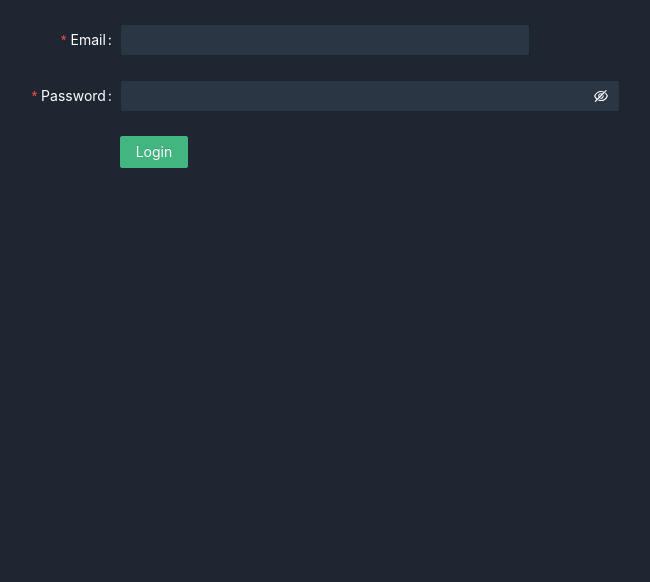
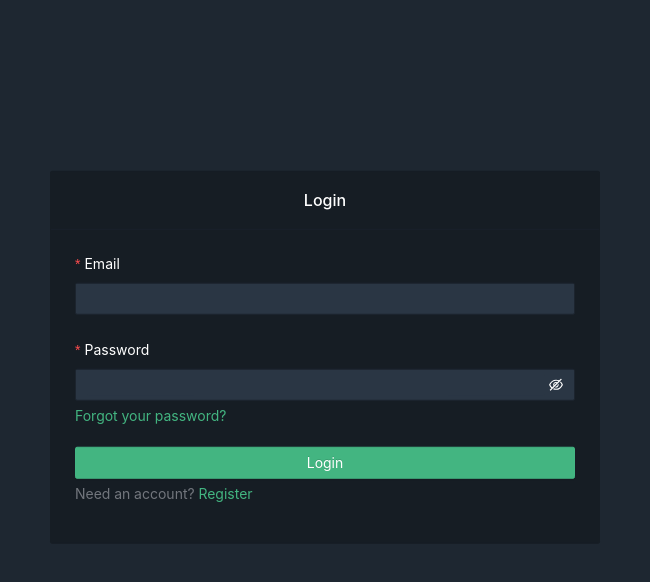
Before and after one commit to Kuldz/Users, a Next.js app: page /login in a window 1280 px wide. Shown: the top 582 px of the page, without its empty margins (315-965 px from the left). Built offline with nearby package versions, Linux system fonts and the light colour scheme.

Commit message:
Improved styles

```diff
--- a/pages/login.js
+++ b/pages/login.js
@@ -1,6 +1,6 @@
 import React, { useEffect, useState } from "react"
 import Head from "next/head"
-import { Form, Input, Button, Alert } from "antd"
+import { Form, Input, Button, Alert, Card } from "antd"
 import { signIn } from "next-auth/react"
 
 export default function Login () {
@@ -24,17 +24,23 @@ export default function Login () {
   }
 
   return (
-    <div className="site-layout-background" style={{ padding: 24, textAlign: "center" }}>
+    <div className="center">
       <Head>
         <title>Login</title>
       </Head>
-      <Form name="basic" onFinish={sendCredentials} labelCol={{ span: 8 }} wrapperCol={{ span: 8 }} initialValues={{ remember: true }} autoComplete="off">
+      <Card title="Login" bordered={true}>
+        <Form name="basic"
+        onFinish={sendCredentials}
+        initialValues={{ remember: true }}
+        autoComplete="off"
+        layout="vertical">
+
           <Form.Item label="Email" name="email" type="email"
             rules={[{ required: true, message: "Input email" }]}>
             <Input />
           </Form.Item>
 
-        <Form.Item label="Password" name="password" type="password"
+          <Form.Item label="Password" name="password" type="password" style={{ "margin-bottom": "4px" }}
             rules={[{ required: true, message: "Input password" }]}>
             <Input.Password />
           </Form.Item>
@@ -47,12 +53,21 @@ export default function Login () {
                 closable
               />
           )}
-        <Form.Item wrapperCol={{ offset: 8, span: 1 }}>
+
+          <a>Forgot your password?</a>
+
+          <Form.Item style={{ "margin-bottom": "4px" }}>
             <Button type="primary" htmlType="submit">
               Login
             </Button>
           </Form.Item>
+
+          <div>
+            <p style={{ display: "inline-block", color: "#72767D" }}>Need an account?<a href="/register"> Register</a></p>
+          </div>
+
         </Form>
+      </Card>
     </div>
   )
 }
--- a/styles/global.css
+++ b/styles/global.css
@@ -22,8 +22,9 @@ p {
 /* Button */
 
   .ant-btn-primary {
-    border-color: #43b581;
+    border-color: hsl(153, 46%, 49%);
     background: #43b581;
+    color:#ffffff;
   }
 
   .table-add {
@@ -35,11 +36,11 @@ p {
 
   .ant-btn:hover {
     border-color: #43b581;
-    color: #43b581;
+    color: #ffffff;
   }
 
   .ant-btn-primary:focus, .ant-btn-primary:hover {
-    border-color: #5edaa2;
+    border-color: hsl(153, 63%, 61%);
     background: #5edaa2;
   }
 
@@ -58,6 +59,25 @@ p {
     color:#ffffff;
   }
 
+  .ant-card-head-title {
+    color:#ffffff;
+    text-align: center;
+  }
+
+  .ant-card-bordered {
+    border: 1px solid #161d24;
+    background-color: #161d24;
+  }
+
+  .ant-card a {
+    color: #43b581;
+  }
+
+  .ant-card-head {
+    background-color: #161d24;
+    border-bottom: 1px solid #1c242e;
+  }
+
 /* Form */
 
   .ant-form-item-label>label {
@@ -74,6 +94,11 @@ p {
 
   .ant-form-item-has-error .ant-input-number, .ant-form-item-has-error .ant-picker {
     background: #2a3644;
+  }
+
+  .ant-form-item .ant-btn {
+    width: 500px;
+    margin-top: 20px;
   }
 
 /* Input */
@@ -157,12 +182,13 @@ p {
 /* Modal */
 
   .ant-modal-content {
-    background-color: #12171d;
+    background-color: #161d24;
   }
 
   .ant-modal-header {
-    background-color: #14191f;
-    border: 1px solid #14191f;
+    background-color: #161d24;
+    border-bottom: 1px solid #1c242e;
+    text-align: center;
   }
 
   .ant-modal-title {
@@ -170,7 +196,18 @@ p {
   }
 
   .ant-modal-footer {
-    border: 1px solid #12171d;
+    border-top: 1px solid #1c242e;
+  }
+
+  .ant-modal-footer .ant-btn-default{
+    background-color: #ff393d;
+    border: 1px solid #ff393d;
+    color: #ffffff;
+  }
+
+  .ant-modal-footer .ant-btn-default:focus, .ant-btn-default:hover {
+    border-color: #ff4d4f;
+    background: #ff4d4f;
   }
 
 /* Other */
@@ -184,13 +221,29 @@ p {
     width: 100%
   }
 
-  .table-functions {
-    display: inline-flex;
-    gap: 16px;
+  .anticon svg {
+    color:#ffffff;
   }
 
-  .anticon svg {
-    color:#ffffff;
+  .center {
+    position: absolute;
+    width: 100%;
+    display: flex;
+    align-items: center;
+    justify-content: center;
+    top: 40%;
+    transform: translate(0, -40%);
+  }
+
+  .profile {
+    width: 600;
+    margin: 14;
+    border: 1px solid #161d24;
+  }
+
+  .profile-buttons {
+    display: inline-flex;
+    gap: 25px;
   }
 
 /* Pagination */
@@ -327,3 +380,20 @@ p {
   .ant-table-tbody>tr>td, .ant-table-thead>tr>th, .ant-table tfoot>tr>td, .ant-table tfoot>tr>th {
     border-bottom: 1px solid #1c242e;
   }
+
+  .ant-spin-container:after {
+    background: #1e2731;
+  }
+
+  .ant-empty-normal {
+    color:#ffffff;
+  }
+
+  .ant-table-tbody>tr.ant-table-placeholder:hover>td {
+    background:#1c242e;
+  }
+
+  .table-functions {
+    display: inline-flex;
+    gap: 16px;
+  }
```
Also changed, not shown: pages/profile.js (+8 -7 lines), pages/register.js (+13 -4 lines), styles/Profile.module.css (deleted, +0 -16 lines). Lines whose indentation alone changed are shown as unchanged.
